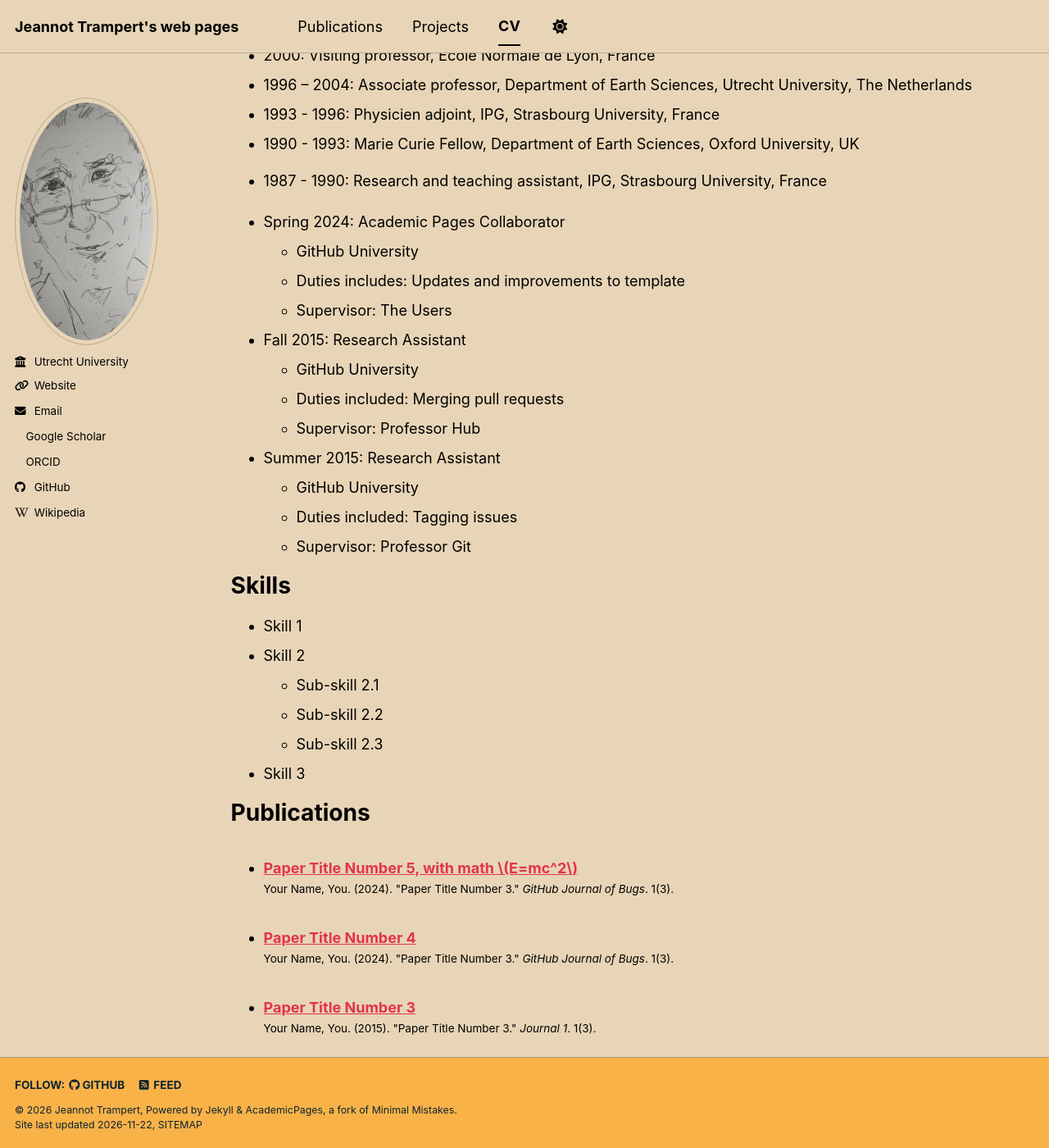
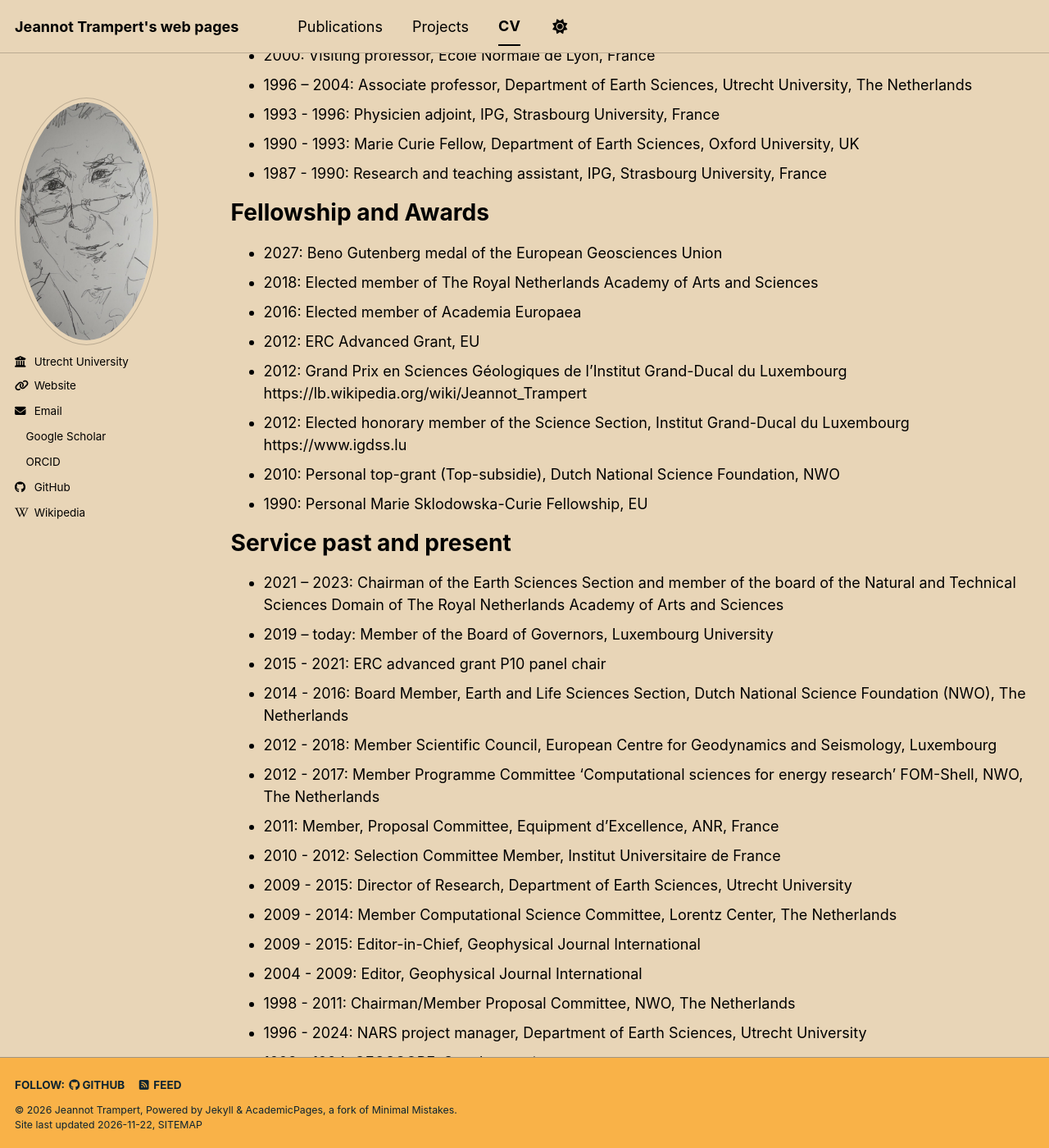
Before and after one commit to jeannot-trampert/jeannot-trampert.github.io, a Jekyll site: the page built from _pages/cv.md, in a window 1280 px wide and 1400 px high, scrolled down 373 px. Shown: the whole window at 82% size. Built offline with Jekyll 4.4.1, drawn with Linux system fonts in a browser that asks for light colours; a script bundle is joined from its source files by our own code; a style sheet for code colours, icons or effects is not loaded; some of the changed text lies outside the part shown.

Commit message:
Update CV with recent fellowships and service roles
Removed outdated positions and added recent fellowships and service roles.

```diff
--- a/_pages/cv.md
+++ b/_pages/cv.md
@@ -25,48 +25,31 @@ Work experience
 * 1990 - 1993: Marie Curie Fellow, Department of Earth Sciences, Oxford University, UK
 * 1987 - 1990: Research and teaching assistant, IPG, Strasbourg University, France
 
-* Spring 2024: Academic Pages Collaborator
-  * GitHub University
-  * Duties includes: Updates and improvements to template
-  * Supervisor: The Users
+Fellowship and Awards
+======
+* 2027: Beno Gutenberg medal of the European Geosciences Union
+* 2018: Elected member of The Royal Netherlands Academy of Arts and Sciences
+* 2016: Elected member of Academia Europaea
+* 2012: ERC Advanced Grant, EU
+* 2012: Grand Prix en Sciences Géologiques de l’Institut Grand-Ducal du Luxembourg https://lb.wikipedia.org/wiki/Jeannot_Trampert
+* 2012: Elected honorary member of the Science Section, Institut Grand-Ducal du Luxembourg https://www.igdss.lu
+* 2010: Personal top-grant (Top-subsidie), Dutch National Science Foundation, NWO
+* 1990: Personal Marie Sklodowska-Curie Fellowship, EU
 
-* Fall 2015: Research Assistant
-  * GitHub University
-  * Duties included: Merging pull requests
-  * Supervisor: Professor Hub
-
-* Summer 2015: Research Assistant
-  * GitHub University
-  * Duties included: Tagging issues
-  * Supervisor: Professor Git
-
-Skills
+Service past and present
 ======
-* Skill 1
-* Skill 2
-  * Sub-skill 2.1
-  * Sub-skill 2.2
-  * Sub-skill 2.3
-* Skill 3
-
-Publications
-======
-  <ul>{% for post in site.publications reversed %}
-    {% include archive-single-cv.html %}
-  {% endfor %}</ul>
-
-Talks
-======
-  <ul>{% for post in site.talks reversed %}
-    {% include archive-single-talk-cv.html  %}
-  {% endfor %}</ul>
-
-Teaching
-======
-  <ul>{% for post in site.teaching reversed %}
-    {% include archive-single-cv.html %}
-  {% endfor %}</ul>
-
-Service and leadership
-======
-* Currently signed in to 43 different slack teams
+* 2021 – 2023: Chairman of the Earth Sciences Section and member of the board of the Natural and Technical Sciences Domain of The Royal Netherlands Academy of Arts and Sciences
+* 2019 – today: Member of the Board of Governors, Luxembourg University
+* 2015 - 2021: ERC advanced grant P10 panel chair
+* 2014 - 2016: Board Member, Earth and Life Sciences Section, Dutch National Science Foundation (NWO), The Netherlands
+* 2012 - 2018: Member Scientific Council, European Centre for Geodynamics and Seismology, Luxembourg
+* 2012 - 2017: Member Programme Committee ‘Computational sciences for energy research’ FOM-Shell, NWO, The Netherlands
+* 2011: Member, Proposal Committee, Equipment d’Excellence, ANR, France
+* 2010 - 2012: Selection Committee Member, Institut Universitaire de France
+* 2009 - 2015: Director of Research, Department of Earth Sciences, Utrecht University
+* 2009 - 2014: Member Computational Science Committee, Lorentz Center, The Netherlands
+* 2009 - 2015: Editor-in-Chief, Geophysical Journal International
+* 2004 - 2009: Editor, Geophysical Journal International
+* 1998 - 2011: Chairman/Member Proposal Committee, NWO, The Netherlands
+* 1996 - 2024: NARS project manager, Department of Earth Sciences, Utrecht University
+* 1993 - 1994: GEOSCOPE, Strasbourg site manager
```
